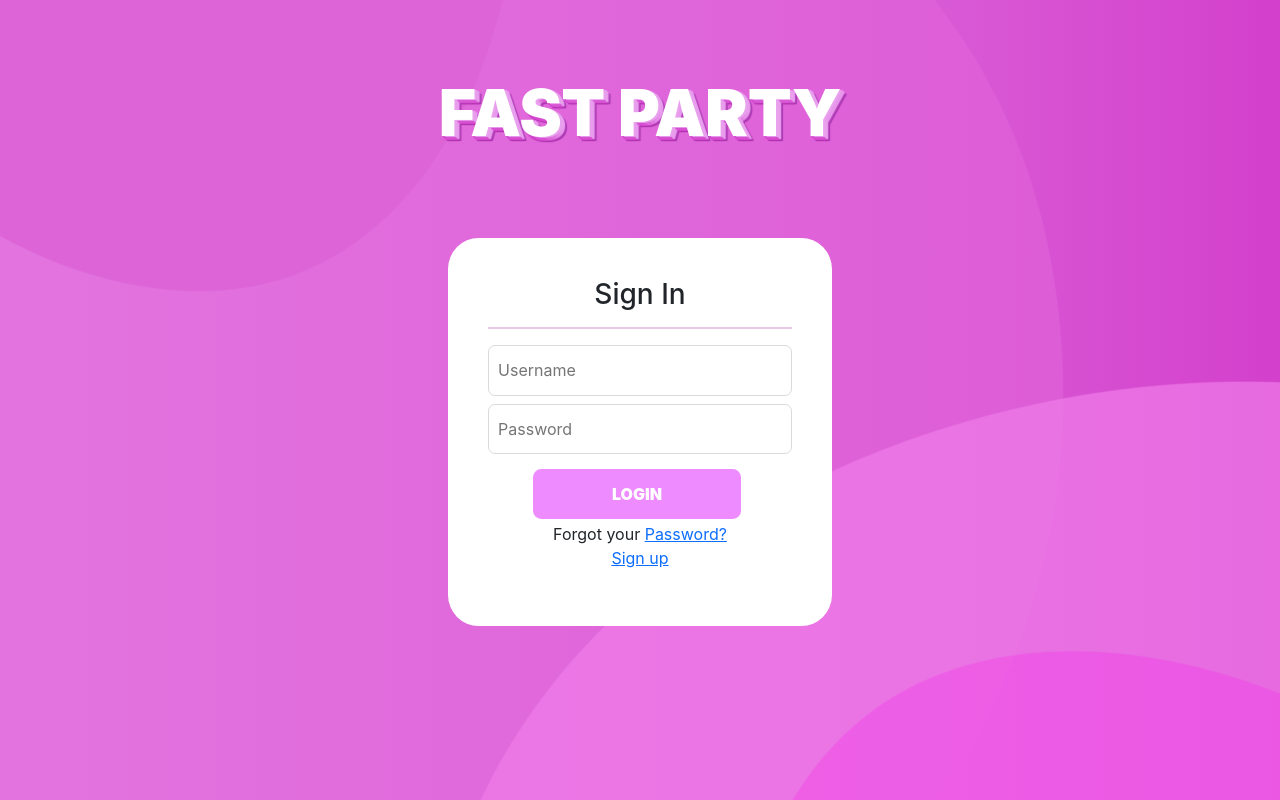
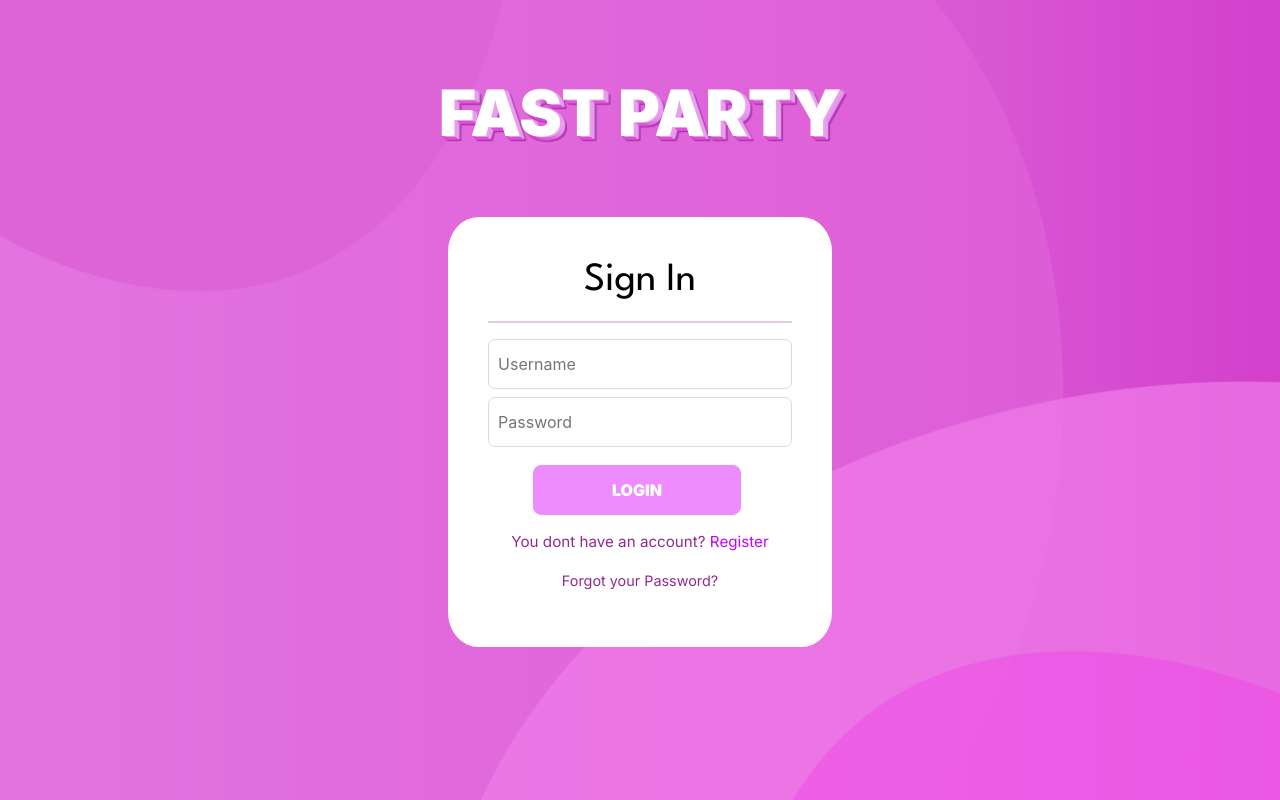
Before and after one commit to Fast-Party/Proyect-Web, a React (Create React App) app: page / in a window 1280 px wide. Built offline with nearby package versions, Linux system fonts and the light colour scheme.

Commit message:
finishingLogin

```diff
--- a/src/Login/Login.css
+++ b/src/Login/Login.css
@@ -1,3 +1,7 @@
+
+@import url('https://fonts.googleapis.com/css2?family=League+Spartan:wght@300;400;500&display=swap');
+@import url('https://fonts.googleapis.com/css2?family=Inter:wght@100;200;300;400;500;600;700;800;900&family=League+Spartan&display=swap');
+
 .Login {
     display: flex;
     justify-content: center;
@@ -41,9 +45,13 @@
 
 .sweet-title:hover {
     letter-spacing: 4px;
-    /* color: #af2fa9;
-    text-shadow: 0 0 1.05em #fff, 0 0 1.2em #fe05e1, 0 0 1.3em #dd31dd;
-    transform: rotate(-2deg); */
+}
+
+.signIn{
+    font-family: 'League Spartan', sans-serif;
+    font-size: 250%;
+    color: black;
+    font-weight: 400;
 }
 
 .titleSeparation {
@@ -78,7 +86,13 @@
     width: 100%;
     height: 5ch;
     padding: 3%;
+    transition: 0.3s;
 }
+.username:focus{
+    outline: 0;
+    border-color: #952890;
+}
+
 .password{
     background-color: transparent;
     border-radius: 0.7ch;
@@ -89,11 +103,15 @@
     height: 5ch;
     padding: 3%;
 }
+.password:focus{
+    outline: 0;
+    border-color: #952890;
+}
 
 .buttonLogin {
     position: relative;
     left: 14%;
-    top: 15%;
+    top: 25%;
     align-items: center;
     text-align: center;
     font-family: "Inter", sans-serif;
@@ -105,7 +123,7 @@
 
     color: white;
     background: #ee8cff;
-    transition: 0.8s;
+    transition: 0.4s;
 }
 
 .buttonLogin:hover {
@@ -118,9 +136,31 @@
 
 }
 
-.text-right {
-    margin-top: 10%;
+.changeRegister {
+    font-family: "Inter", sans-serif;
+    margin-top: 15%;
+    color: #952890;
+    font-size: 95%;
 }
+.linkChangeRegister {
+    font-family: "Inter", sans-serif;
+    color: #c404ff;
+    text-decoration: none;
+}
+
+.forgetPassword{
+    font-family: "Inter", sans-serif;
+    margin-top: 0%;
+    color: #952890;
+    text-decoration: none;
+    font-size: 90%;
+    transition: 0.4s;
+}
+.forgetPassword:hover {
+    color: #c404ff;
+}
+
+
 
 
 /* FONDO */
--- a/src/Login/Login.js
+++ b/src/Login/Login.js
@@ -1,3 +1,4 @@
+import { Link } from 'react-router-dom';
 import './Login.css';
 
 function Login() {
@@ -8,7 +9,7 @@ function Login() {
         </h1>
         <div className='inputBox'>
                 <form>
-                    <h3>Sign In</h3>
+                    <h3 className='signIn'>Sign In</h3>
                     <hr className='titleSeparation'/>
                     <div className='mb-2'>
                         <input placeholder='Username' className='username'></input>
@@ -22,14 +23,17 @@ function Login() {
                             LOGIN
                         </button>
                     </div>
-                    <p className='text-right'>
-                        Forgot your <a href=''>Password?</a>
-                        <br />
-                        <a href=''>Sign up</a>
+                    <p className='changeRegister'>
+                        You dont have an account? <a href='' className='linkChangeRegister'>Register</a>
+                        <br/>
                     </p>
+                    <p href='' className='forgetPassword'>
+                        Forgot your Password?
+                    </p>
+
+
                 </form>
             </div>
-
             <svg preserveAspectRatio="xMidYMid slice" viewBox="10 10 80 80">
                 <path fill="#d46bd0" fillOpacity={"100%"} class="in-top" d="M20.6,4.1C11.6,1.5-1.9,2.5-8,11.2-16.3,23.1-8.2,45.6,7.4,50S42.1,38.9,41,24.5C40.2,14.1,29.4,6.6,20.6,4.1Z" />
                 <path fill="#e061d9" fillOpacity={"70%"} class="out-top" d="M37-5C25.1-14.7,5.7-19.1-9.2-10-28.5,1.8-32.7,31.1-19.8,49c15.5,21.5,52.6,22,67.2,2.3C59.4,35,53.7,8.5,37-5Z" />
```
